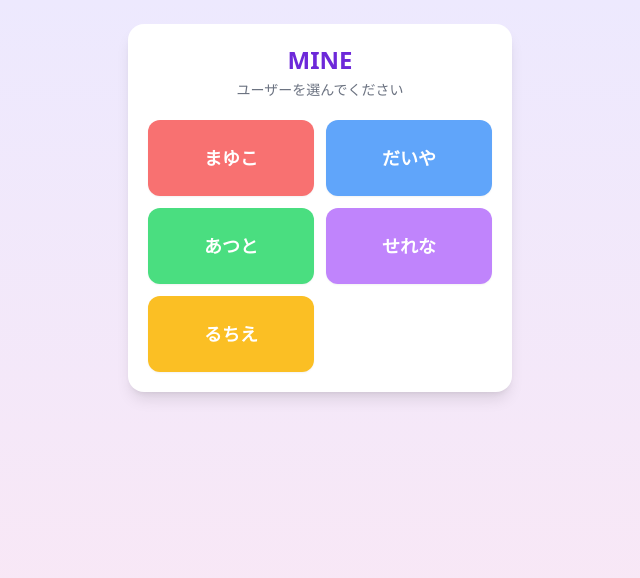
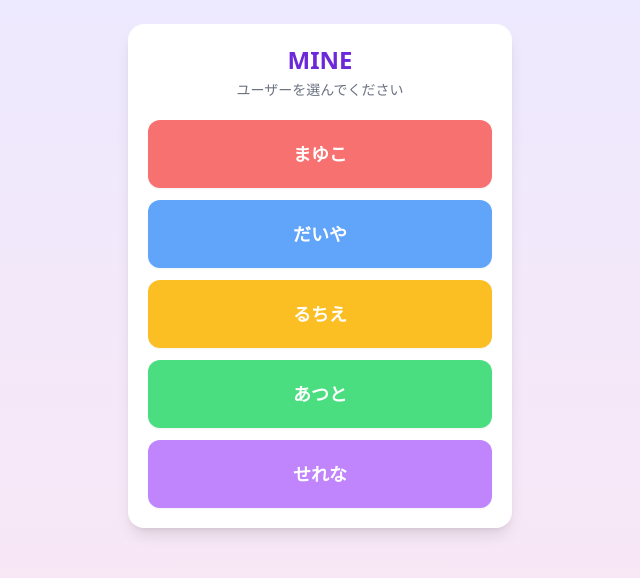
Before and after one commit to Hapiemon/Mayuko, a Next.js app: page / in a window 1280 px wide. Shown: the top 578 px of the page, without its empty margins (320-960 px from the left). Built offline with nearby package versions, Linux system fonts and the light colour scheme.

Commit message:
feat: fix user list layout and adjust button padding for better UI consistency

```diff
--- a/src/app/page.tsx
+++ b/src/app/page.tsx
@@ -5,9 +5,9 @@ import { useRouter } from 'next/navigation';
 const USERS = [
   { name: 'まゆこ', color: 'bg-red-400' },
   { name: 'だいや', color: 'bg-blue-400' },
+  { name: 'るちえ', color: 'bg-amber-400' },
   { name: 'あつと', color: 'bg-green-400' },
   { name: 'せれな', color: 'bg-purple-400' },
-  { name: 'るちえ', color: 'bg-amber-400' },
 ];
 
 export default function Home() {
@@ -34,12 +34,12 @@ export default function Home() {
       <div className="w-full max-w-sm mx-auto bg-white rounded-2xl shadow-lg p-5">
         <h1 className="text-2xl font-bold text-center text-violet-700 mb-1">MINE</h1>
         <p className="text-center text-gray-500 mb-5 text-sm">ユーザーを選んでください</p>
-        <div className="grid grid-cols-2 gap-3">
+        <div className="flex flex-col gap-3">
           {USERS.map((user) => (
             <button
               key={user.name}
               onClick={() => selectUser(user.name)}
-              className={`${user.color} active:scale-95 transition-all text-white font-bold rounded-xl py-6 text-lg shadow-sm flex items-center justify-center`}
+              className={`${user.color} active:scale-95 transition-all text-white font-bold rounded-xl py-5 text-lg shadow-sm flex items-center justify-center`}
             >
               {user.name}
             </button>
```
